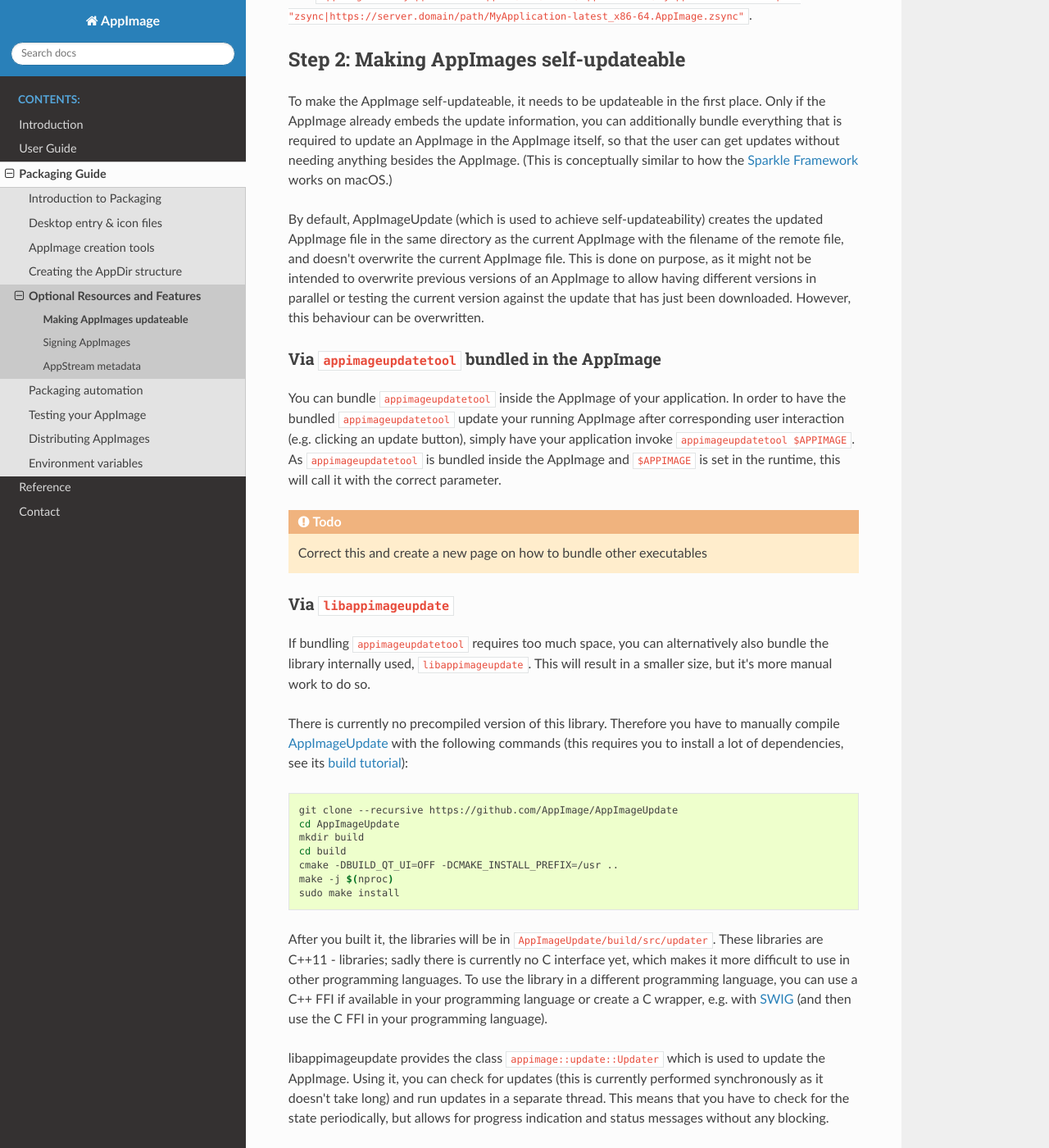
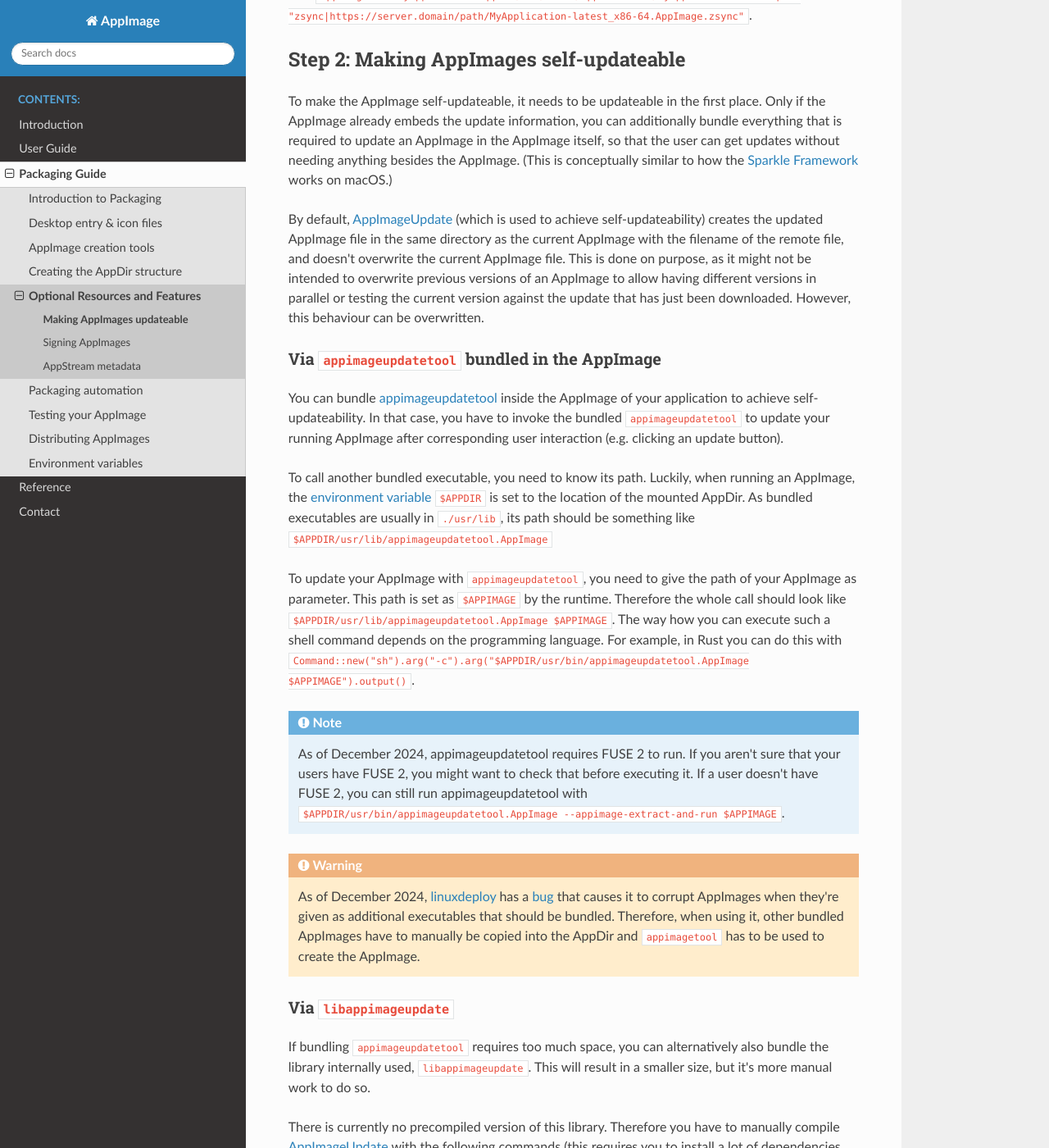
Before and after one commit to AppImage/docs.appimage.org, a Sphinx documentation site: the page built from source/packaging-guide/optional/updates.rst, in a window 1280 px wide and 1400 px high, scrolled down 2252 px. Shown: the whole window at 82% size. Built offline with Sphinx 7.4.7 and the Read the Docs theme 3.1.0, drawn with Linux system fonts in a browser that asks for light colours.

Commit message:
Corrected information on calling bundled executables
The updating information page contains information on how to call bundled executables (as appimageupdatetool can be bundled to achieve self-updateability). However, this information had previously been incorrect and didn't work.
This has been fixed. The text has been replaced by an accurate explanation on how to call such bundled executables with additional notes and information.

```diff
--- a/source/packaging-guide/optional/updates.rst
+++ b/source/packaging-guide/optional/updates.rst
@@ -60,15 +60,23 @@
 
 To make the AppImage self-updateable, it needs to be updateable in the first place. Only if the AppImage already embeds the update information, you can additionally bundle everything that is required to update an AppImage in the AppImage itself, so that the user can get updates without needing anything besides the AppImage. (This is conceptually similar to how the `Sparkle Framework <https://sparkle-project.org/>`_ works on macOS.)
 
-By default, AppImageUpdate (which is used to achieve self-updateability) creates the updated AppImage file in the same directory as the current AppImage with the filename of the remote file, and doesn't overwrite the current AppImage file. This is done on purpose, as it might not be intended to overwrite previous versions of an AppImage to allow having different versions in parallel or testing the current version against the update that has just been downloaded. However, this behaviour can be overwritten.
+By default, `AppImageUpdate <https://github.com/AppImageCommunity/AppImageUpdate>`_ (which is used to achieve self-updateability) creates the updated AppImage file in the same directory as the current AppImage with the filename of the remote file, and doesn't overwrite the current AppImage file. This is done on purpose, as it might not be intended to overwrite previous versions of an AppImage to allow having different versions in parallel or testing the current version against the update that has just been downloaded. However, this behaviour can be overwritten.
 
 Via ``appimageupdatetool`` bundled in the AppImage
 ++++++++++++++++++++++++++++++++++++++++++++++++++
 
-You can bundle :code:`appimageupdatetool` inside the AppImage of your application. In order to have the bundled ``appimageupdatetool`` update your running AppImage after corresponding user interaction (e.g. clicking an update button), simply have your application invoke ``appimageupdatetool $APPIMAGE``. As ``appimageupdatetool`` is bundled inside the AppImage and ``$APPIMAGE`` is set in the runtime, this will call it with the correct parameter.
+You can bundle `appimageupdatetool <https://github.com/AppImageCommunity/AppImageUpdate/releases>`_ inside the AppImage of your application to achieve self-updateability. In that case, you have to invoke the bundled ``appimageupdatetool`` to update your running AppImage after corresponding user interaction (e.g. clicking an update button).
 
-.. todo::
-   Correct this and create a new page on how to bundle other executables
+To call another bundled executable, you need to know its path. Luckily, when running an AppImage, the :ref:`environment variable <ref-env_vars>` ``$APPDIR`` is set to the location of the mounted AppDir. As bundled executables are usually in ``./usr/lib``, its path should be something like ``$APPDIR/usr/lib/appimageupdatetool.AppImage``
+
+To update your AppImage with ``appimageupdatetool``, you need to give the path of your AppImage as parameter. This path is set as ``$APPIMAGE`` by the runtime. Therefore the whole call should look like ``$APPDIR/usr/lib/appimageupdatetool.AppImage $APPIMAGE``. The way how you can execute such a shell command depends on the programming language. For example, in Rust you can do this with ``Command::new("sh").arg("-c").arg("$APPDIR/usr/bin/appimageupdatetool.AppImage $APPIMAGE").output()``.
+
+.. note::
+   As of December 2024, appimageupdatetool requires FUSE 2 to run. If you aren't sure that your users have FUSE 2, you might want to check that before executing it. If a user doesn't have FUSE 2, you can still run appimageupdatetool with ``$APPDIR/usr/bin/appimageupdatetool.AppImage --appimage-extract-and-run $APPIMAGE``.
+
+.. warning::
+   As of December 2024, :ref:`ref-linuxdeploy` has a `bug <https://github.com/linuxdeploy/linuxdeploy/issues/301>`_ that causes it to corrupt AppImages when they're given as additional executables that should be bundled.
+   Therefore, when using it, other bundled AppImages have to manually be copied into the AppDir and ``appimagetool`` has to be used to create the AppImage.
 
 Via ``libappimageupdate``
 +++++++++++++++++++++++++
```
